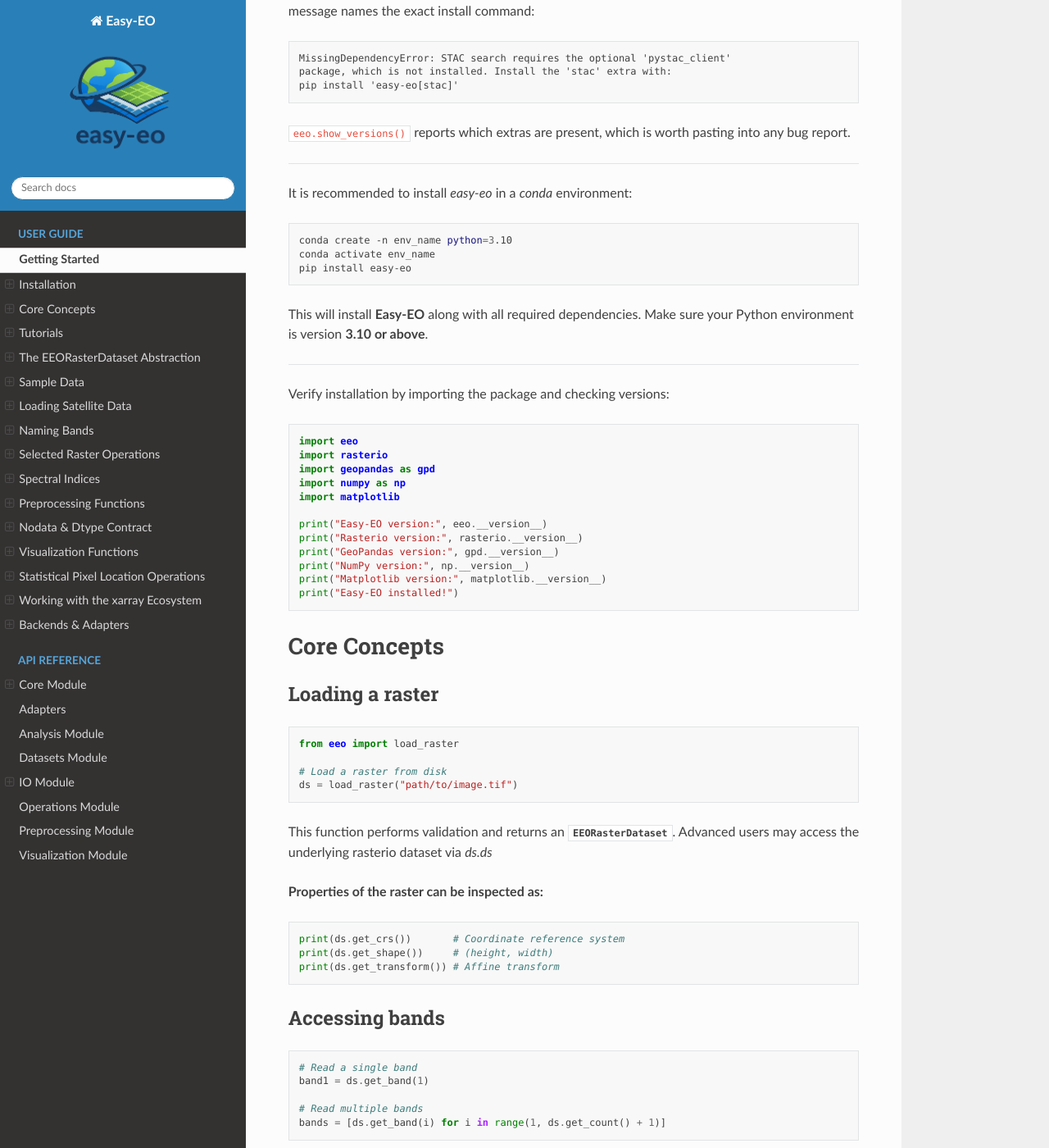
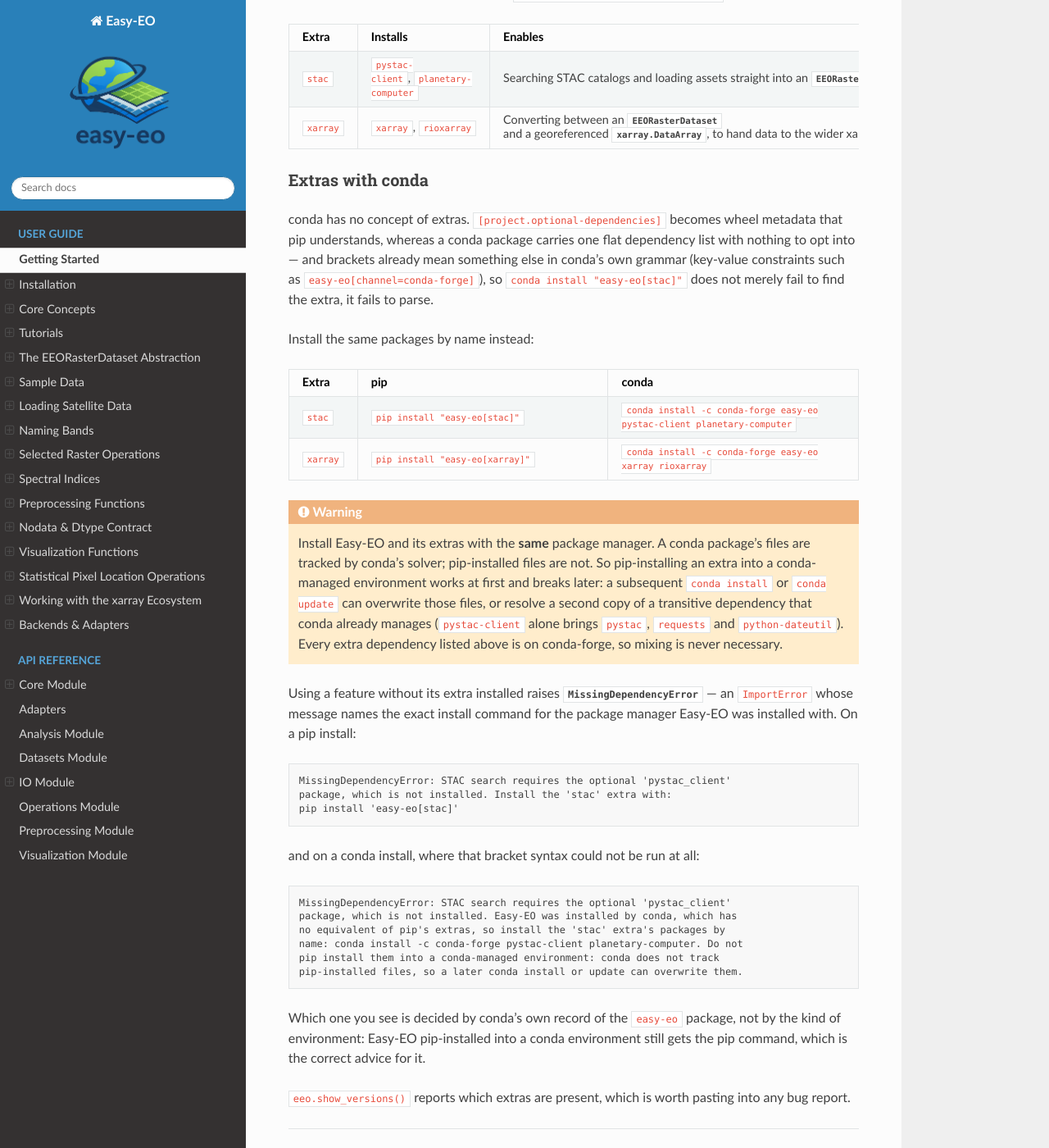
Before and after one commit to Tommy-Burns/easy-eo, a Sphinx documentation site: the page built from docs/source/getting_started.rst, in a window 1280 px wide and 1400 px high, scrolled down 1222 px. Shown: the whole window at 82% size. Built offline with Sphinx 7.4.7 and the Read the Docs theme 3.1.0, drawn with Linux system fonts in a browser that asks for light colours; some of the changed text lies outside the part shown.

Commit message:
docs: document conda-forge install for core and extras

```diff
--- a/docs/source/getting_started.rst
+++ b/docs/source/getting_started.rst
@@ -26,6 +26,18 @@ version ranges:
 - ``numpy>=1.26,<3``
 - ``matplotlib>=3.8``
 
+Install from either package manager:
+
+.. code-block:: bash
+
+    pip install easy-eo
+
+.. code-block:: bash
+
+    conda install -c conda-forge easy-eo
+
+Whichever you choose, stay with it — see :ref:`extras-package-manager` below.
+
 ----
 
 Optional extras
@@ -58,9 +70,49 @@ Several extras can be installed at once: ``pip install "easy-eo[stac,xarray]"``.
         georeferenced :class:`xarray.DataArray`, to hand data to the wider
         xarray ecosystem and back — see :doc:`user_guide/xarray_interop`
 
+.. _extras-package-manager:
+
+Extras with conda
+-----------------
+
+conda has no concept of extras. ``[project.optional-dependencies]`` becomes
+wheel metadata that pip understands, whereas a conda package carries one flat
+dependency list with nothing to opt into — and brackets already mean something
+else in conda's own grammar (key-value constraints such as
+``easy-eo[channel=conda-forge]``), so ``conda install "easy-eo[stac]"`` does not
+merely fail to find the extra, it fails to parse.
+
+Install the same packages by name instead:
+
+.. list-table::
+    :header-rows: 1
+    :widths: 12 44 44
+
+    * - Extra
+      - pip
+      - conda
+    * - ``stac``
+      - ``pip install "easy-eo[stac]"``
+      - ``conda install -c conda-forge easy-eo pystac-client planetary-computer``
+    * - ``xarray``
+      - ``pip install "easy-eo[xarray]"``
+      - ``conda install -c conda-forge easy-eo xarray rioxarray``
+
+.. warning::
+
+    Install Easy-EO and its extras with the **same** package manager. A conda
+    package's files are tracked by conda's solver; pip-installed files are not.
+    So pip-installing an extra into a conda-managed environment works at first
+    and breaks later: a subsequent ``conda install`` or ``conda update`` can
+    overwrite those files, or resolve a second copy of a transitive dependency
+    that conda already manages (``pystac-client`` alone brings ``pystac``,
+    ``requests`` and ``python-dateutil``). Every extra dependency listed above
+    is on conda-forge, so mixing is never necessary.
+
 Using a feature without its extra installed raises
 :class:`~eeo.MissingDependencyError` — an ``ImportError`` whose message names
-the exact install command:
+the exact install command for the package manager Easy-EO was installed with.
+On a pip install:
 
 .. code-block:: text
 
@@ -68,21 +120,48 @@ the exact install command:
     package, which is not installed. Install the 'stac' extra with:
     pip install 'easy-eo[stac]'
 
+and on a conda install, where that bracket syntax could not be run at all:
+
+.. code-block:: text
+
+    MissingDependencyError: STAC search requires the optional 'pystac_client'
+    package, which is not installed. Easy-EO was installed by conda, which has
+    no equivalent of pip's extras, so install the 'stac' extra's packages by
+    name: conda install -c conda-forge pystac-client planetary-computer. Do not
+    pip install them into a conda-managed environment: conda does not track
+    pip-installed files, so a later conda install or update can overwrite them.
+
+Which one you see is decided by conda's own record of the ``easy-eo`` package,
+not by the kind of environment: Easy-EO pip-installed into a conda environment
+still gets the pip command, which is the correct advice for it.
+
 ``eeo.show_versions()`` reports which extras are present, which is worth
 pasting into any bug report.
 
 ----
 
-It is recommended to install `easy-eo` in a `conda` environment:
+Installing into a fresh environment
+^^^^^^^^^^^^^^^^^^^^^^^^^^^^^^^^^^^
+
+Easy-EO and its geospatial dependencies are worth isolating from other
+projects. With conda, create the environment and install from conda-forge:
 
 .. code-block:: bash
 
-    conda create -n env_name python=3.10
-    conda activate env_name
+    conda create -n eeo python=3.11
+    conda activate eeo
+    conda install -c conda-forge easy-eo
+
+With pip, a virtual environment does the same job:
+
+.. code-block:: bash
+
+    python -m venv .venv
+    source .venv/bin/activate     # Windows: .venv\Scripts\activate
     pip install easy-eo
 
-This will install **Easy-EO** along with all required dependencies. Make sure your
-Python environment is version **3.10 or above**.
+Either way the required dependencies come with it. Make sure the environment's
+Python is **3.10 or above**.
 
 ----
 
```
Also changed, not shown: other parts of docs/source/getting_started.rst (+1 -1 lines), CHANGELOG.md (+24 -0 lines), README.md (+22 -19 lines), 4 other files.
